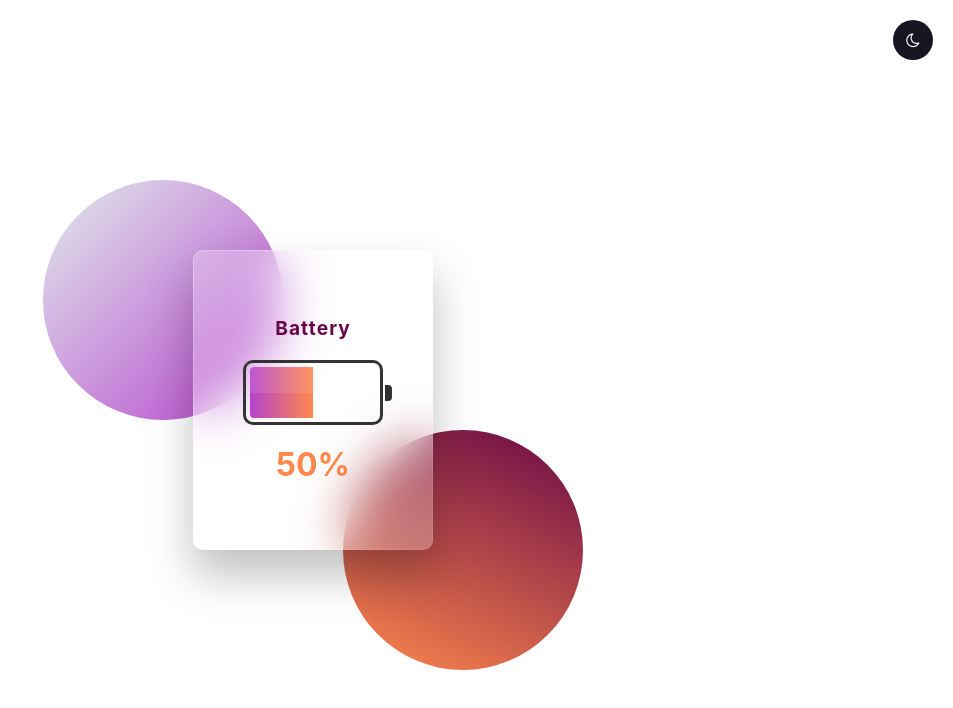
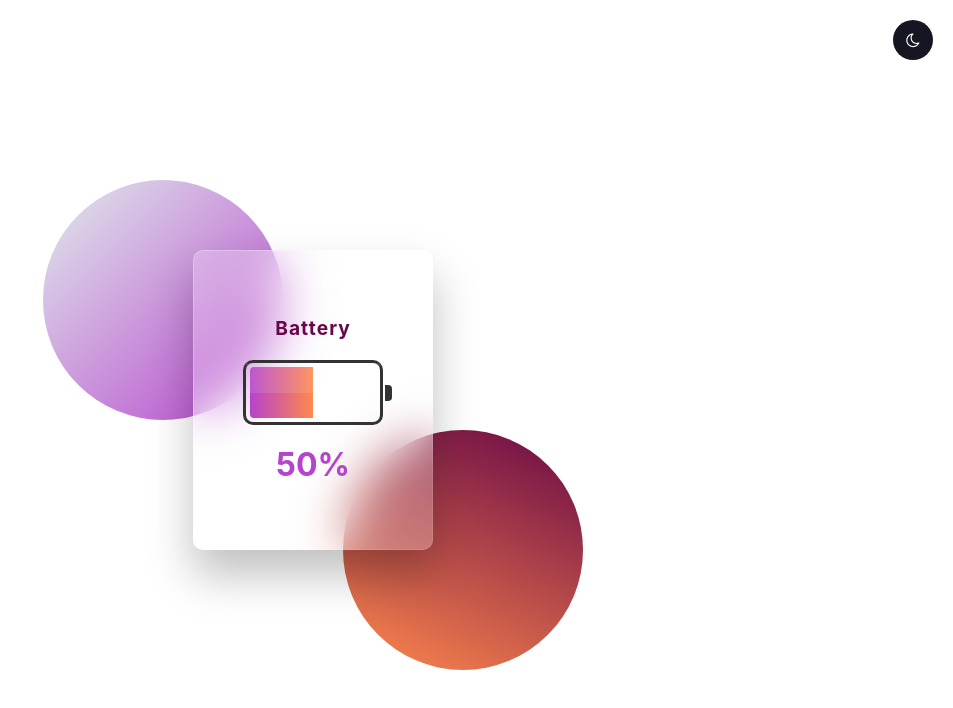
Before and after one commit to eslazyk10/glassmorphism-battery-toggle, a plain HTML site: page index.html in a window 1280 px wide. Shown: the whole page, without its empty margins (327-1280 px from the left). Drawn offline with Linux system fonts and the light colour scheme.

Commit message:
updated light mode percent color to add more contrast between modes

```diff
--- a/style.css
+++ b/style.css
@@ -145,7 +145,7 @@ section.dark::after {
 }
 
 .percent {
-  color: #ff894c;
+  color: #b643cd;
   font-size: 2em;
   font-weight: 700;
 }
```
